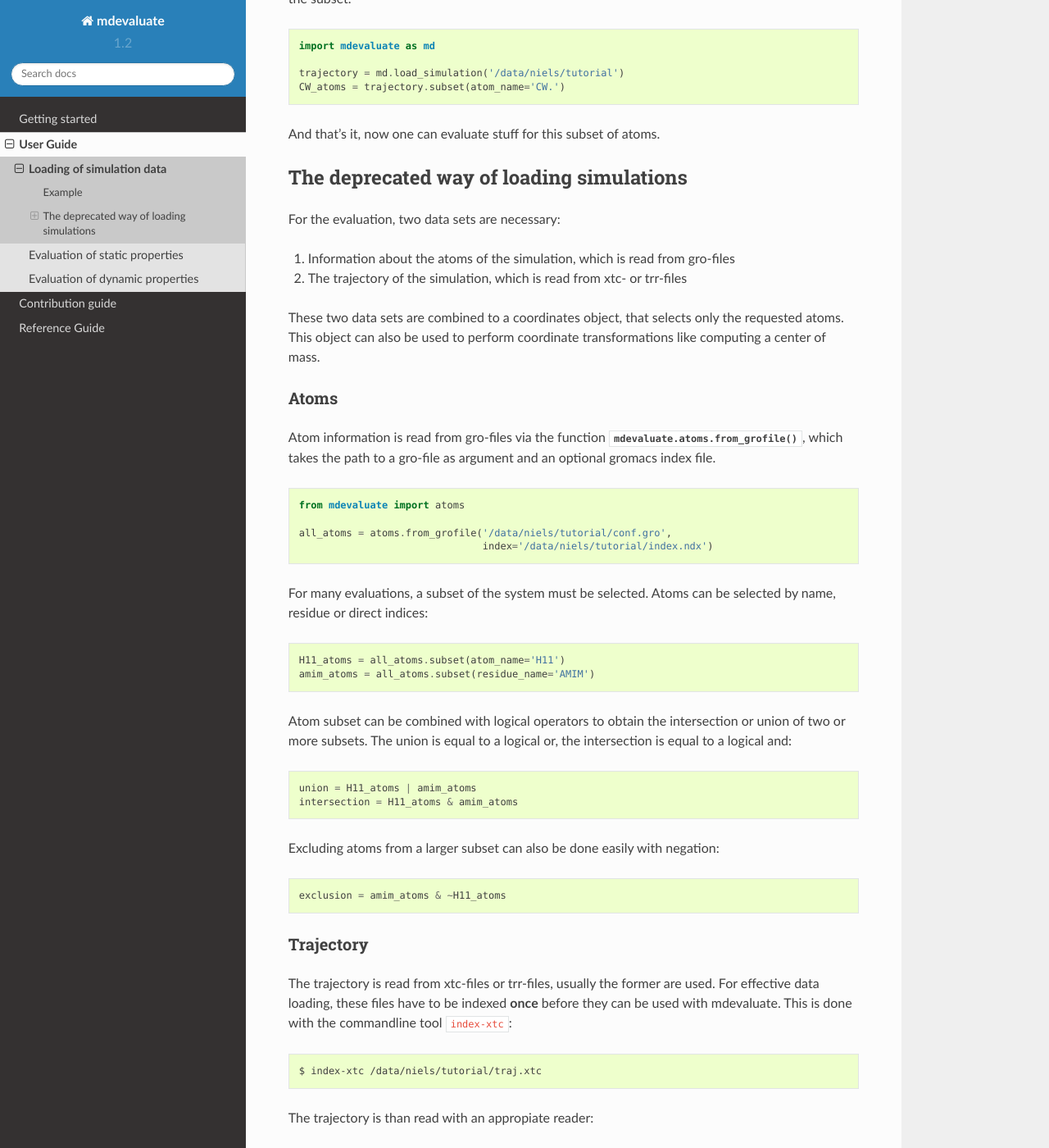
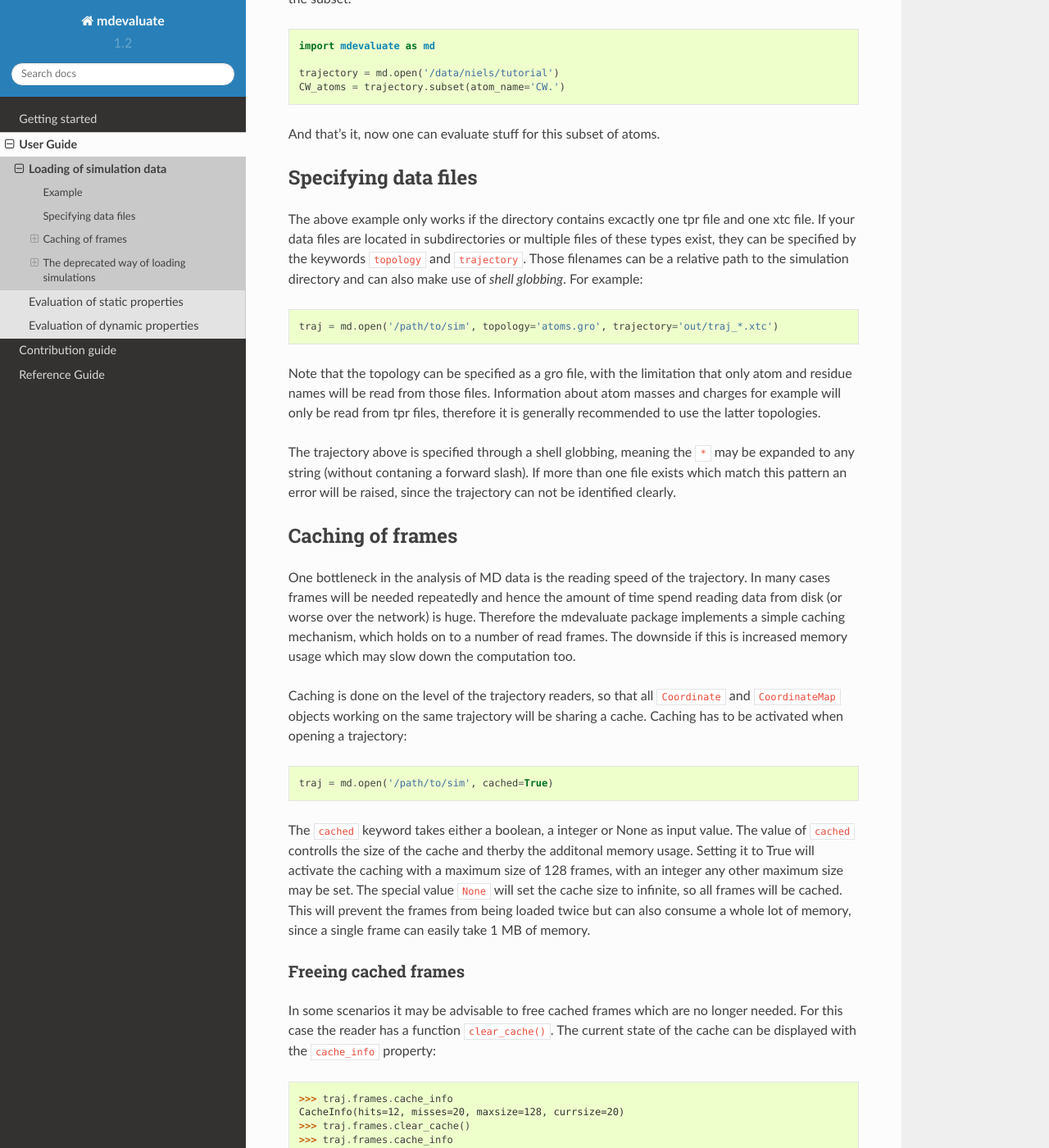
Before and after one commit to mdevaluate/mdevaluate, a Sphinx documentation site: the page built from doc/loading.rst, in a window 1280 px wide and 1400 px high, scrolled down 742 px. Shown: the whole window at 82% size. Built offline with Sphinx 7.4.7 and the Read the Docs theme 2.0.0, drawn with Linux system fonts in a browser that asks for light colours; some of the changed text lies outside the part shown.

Commit message:
Extended documentation about opening trajectories.

```diff
--- a/doc/loading.rst
+++ b/doc/loading.rst
@@ -34,10 +34,72 @@ used when selecting the subset.
 
   import mdevaluate as md
 
-  trajectory = md.load_simulation('/data/niels/tutorial')
+  trajectory = md.open('/data/niels/tutorial')
   CW_atoms = trajectory.subset(atom_name='CW.')
 
 And that's it, now one can evaluate stuff for this subset of atoms.
+
+Specifying data files
+---------------------
+
+The above example only works if the directory contains excactly one tpr file and
+one xtc file.
+If your data files are located in subdirectories or multiple files of these types exist,
+they can be specified by the keywords ``topology`` and ``trajectory``.
+Those filenames can be a relative path to the simulation directory and can also make
+use of *shell globbing*. For example::
+
+  traj = md.open('/path/to/sim', topology='atoms.gro', trajectory='out/traj_*.xtc')
+
+Note that the topology can be specified as a gro file, with the limitation that
+only atom and residue names will be read from those files.
+Information about atom masses and charges for example will only be read from tpr files,
+therefore it is generally recommended to use the latter topologies.
+
+The trajectory above is specified through a shell globbing, meaning the ``*`` may be
+expanded to any string (without contaning a forward slash).
+If more than one file exists which match this pattern an error will be raised,
+since the trajectory can not be identified clearly.
+
+Caching of frames
+-----------------
+
+One bottleneck in the analysis of MD data is the reading speed of the trajectory.
+In many cases frames will be needed repeatedly and hence the amount of time spend reading
+data from disk (or worse over the network) is huge.
+Therefore the mdevaluate package implements a simple caching mechanism, which holds
+on to a number of read frames.
+The downside if this is increased memory usage which may slow down the computation too.
+
+Caching is done on the level of the trajectory readers, so that all ``Coordinate`` and
+``CoordinateMap`` objects working on the same trajectory will be sharing a cache.
+Caching has to be activated when opening a trajectory::
+
+  traj = md.open('/path/to/sim', cached=True)
+
+The ``cached`` keyword takes either a boolean, a integer or None as input value.
+The value of ``cached`` controlls the size of the cache and therby the additonal memory usage.
+Setting it to True will activate the caching with a maximum size of 128 frames,
+with an integer any other maximum size may be set.
+The special value ``None`` will set the cache size to infinite, so all frames will be cached.
+This will prevent the frames from being loaded twice but can also consume a whole lot of memory,
+since a single frame can easily take 1 MB of memory.
+
+Freeing cached frames
++++++++++++++++++++++
+
+In some scenarios it may be advisable to free cached frames which are no longer needed.
+For this case the reader has a function ``clear_cache()``.
+The current state of the cache can be displayed with the ``cache_info`` property::
+
+  >>> traj.frames.cache_info
+  CacheInfo(hits=12, misses=20, maxsize=128, currsize=20)
+  >>> traj.frames.clear_cache()
+  >>> traj.frames.cache_info
+  CacheInfo(hits=0, misses=0, maxsize=128, currsize=0)
+
+Clearing the cache when it is not needed anymore is advisable since this will help the
+Python interpreter to reuse the memory.
 
 
 The deprecated way of loading simulations
```
